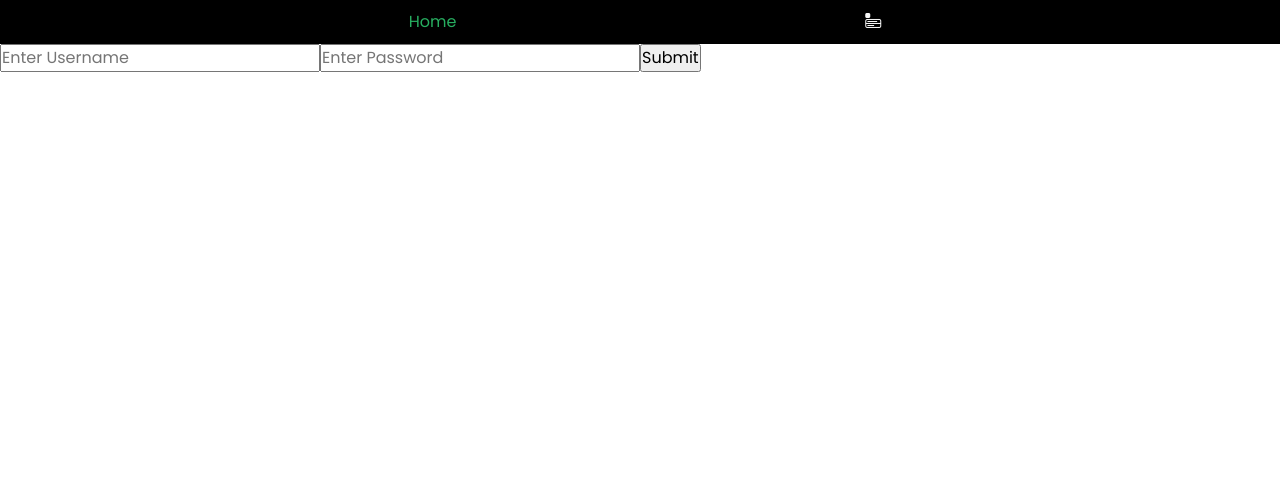
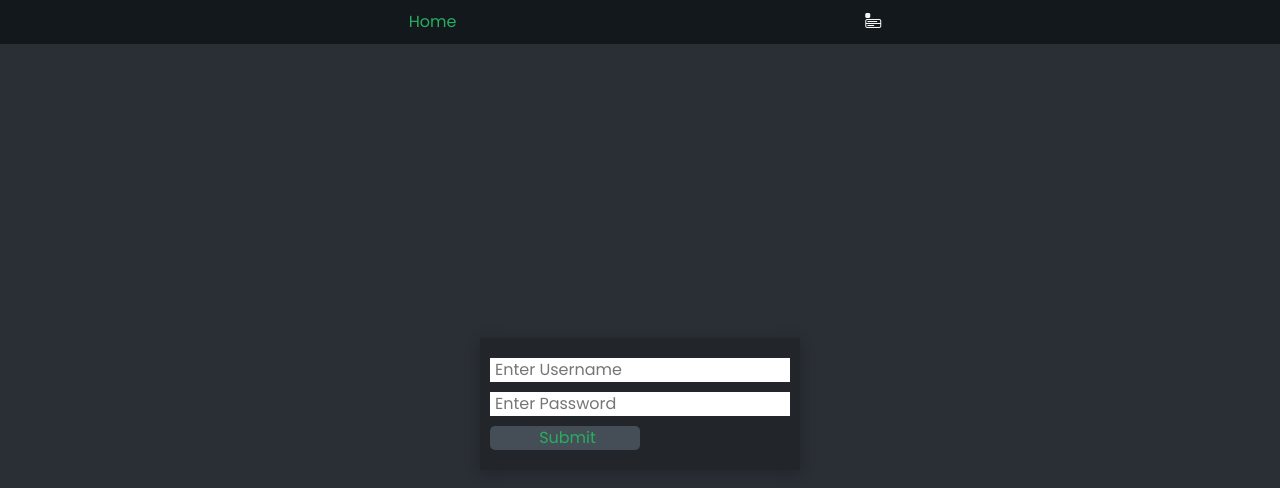
Before and after one commit to Muzmmil207/django-react-chat-app, a React (Create React App) app in the folder frontend/: page /login in a window 1280 px wide. Shown: the top 488 px of the page. Built offline with nearby package versions, Linux system fonts and the light colour scheme.

Commit message:
optimize login and register layout

```diff
--- a/frontend/src/App.css
+++ b/frontend/src/App.css
@@ -14,7 +14,7 @@
     --color-primary: #191d2b;
     --color-secondary: #27AE60;
     --color-white: #FFFFFF;
-    --color-black: #000;
+    --color-black: var(--color-secondary);
     --color-grey-0: #f8f8f8;
     --color-grey-1: #dbe1e8;
     --color-grey-2: #b2becd;
@@ -27,6 +27,10 @@
     --box-shadow-1: 0 3px 15px rgba(0, 0, 0, .2);
 }
 
+#root {
+    height: 100%;
+}
+
 a {
     display: inline-block;
     text-decoration: none;
@@ -35,10 +39,11 @@ a {
 
 body {
     height: 100vh;
+    background-color: var(--color-grey-5);
 }
 
 header {
-    background-color: black;
+    background-color: var(--color-grey-6);
     width: 100%;
     display: flex;
     justify-content: space-evenly;
@@ -75,3 +80,44 @@ header div {
 .menu:hover ul {
     display: block;
 }
+
+main {
+    display: flex;
+    justify-content: center;
+    align-items: center;
+    height: 90%;
+    padding: 30px 20px;
+}
+
+/* login & register */
+.auth {
+    background-color: #202328c8;
+    height: fit-content;
+    padding: 15px 10px;
+    box-shadow: var(--box-shadow-1);
+}
+
+.auth form {
+    display: flex;
+    flex-direction: column;
+    justify-content: space-between;
+}
+
+.auth form input {
+    width: 300px;
+    border: none;
+    outline: #27AE60;
+    margin: 5px 0;
+    padding-left: 5px;
+}
+
+.auth form input:last-child {
+    background-color: #454e56;
+    color: var(--color-secondary);
+    width: 50%;
+    border-radius: 5px;
+}
+
+.auth form input:last-child:hover {
+    background-color: var(--color-grey-0);
+}
--- a/frontend/src/App.js
+++ b/frontend/src/App.js
@@ -18,12 +18,14 @@ export default function App() {
     <BrowserRouter>
       <AuthProvider>
         <Navbar />
+        <main>
           <Routes>
             <Route element={<HomePage />} path="/" exact />
             <Route element={<Chat />} path="/chat/:id" exact />
             <Route element={<LoginPage />} path="/login" />
             <Route element={<RegisterPage />} path="/register" />
           </Routes>
+        </main>
       </AuthProvider>
     </BrowserRouter>
   );
--- a/frontend/src/pages/LoginPage.js
+++ b/frontend/src/pages/LoginPage.js
@@ -5,7 +5,7 @@ export function LoginPage() {
     let { loginUser } = useContext(AuthContext)
 
     return (
-        <div>
+        <div className="auth">
             <form onSubmit={loginUser}>
                 <input type="text" name="username" placeholder="Enter Username" />
                 <input type="text" name="password" placeholder="Enter Password" />
--- a/frontend/src/pages/RegisterPage.js
+++ b/frontend/src/pages/RegisterPage.js
@@ -5,7 +5,7 @@ export default function RegisterPage() {
     let { registerUser } = useContext(AuthContext)
 
     return (
-        <div>
+        <div className="auth">
             <form onSubmit={registerUser}>
                 <input type="text" name="username" placeholder="Enter Username" />
                 <input type="password" name="password1" placeholder="Enter Password" />
```
Lines whose indentation alone changed are shown as unchanged.
